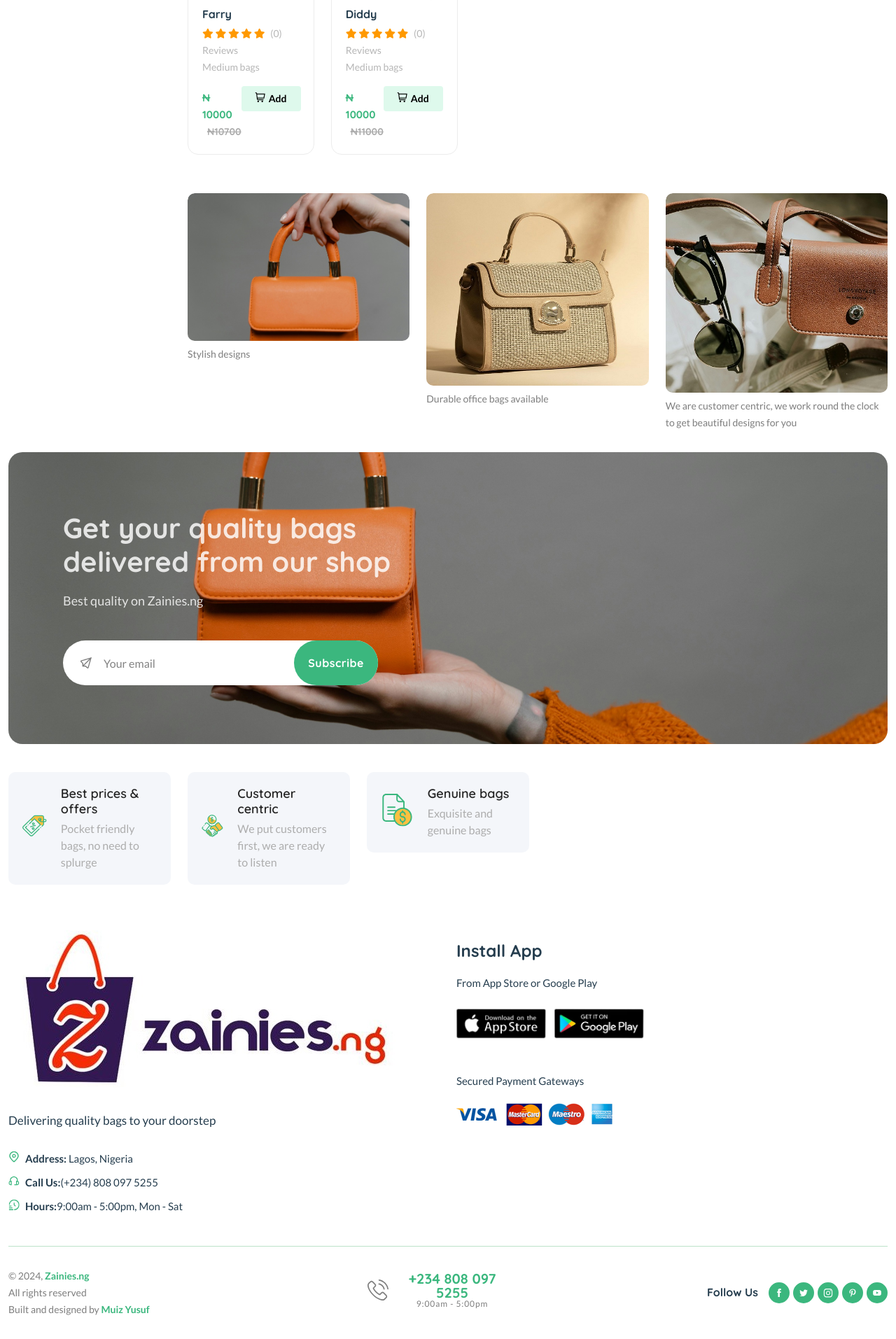
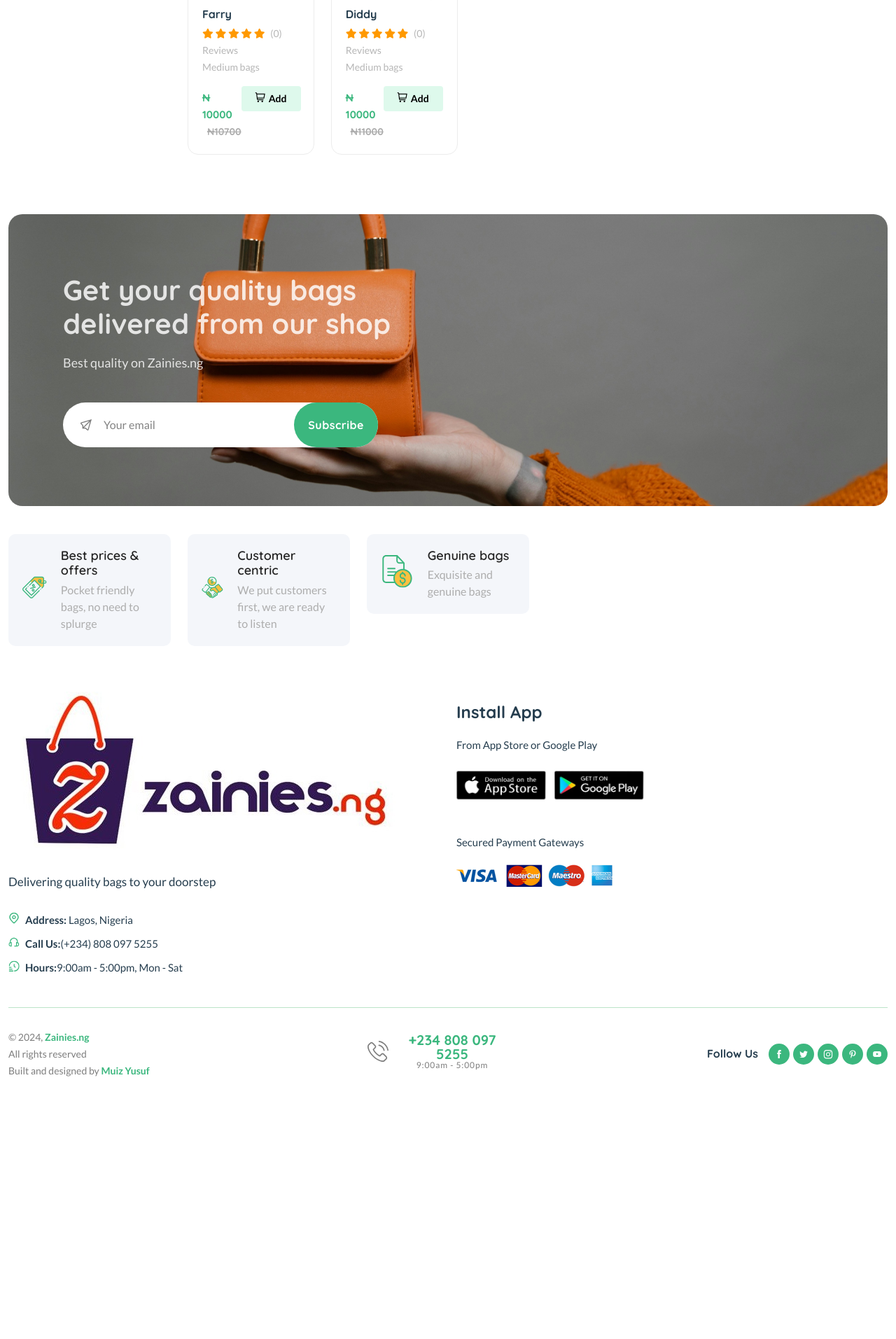
Before and after one commit to AdesadaZainab/Zainab-website, a Django app: page / in a window 1280 px wide. Shown: the part 3553-5466 px from the top of the page at 70% size. After the commit the page ends 5091 px from the top, so only its background shows below. Run offline with Django 3.2, Linux system fonts and the light colour scheme; data comes from the database, SQL or seed files in the repository; data that the repository does not hold is empty; some libraries are stand-ins or nearby versions.

Commit message:
final commit1

```diff
--- a/templates/core/index.html
+++ b/templates/core/index.html
@@ -2937,33 +2937,7 @@
                         </div>
                     </section>
                     End Deals-->
-                    <section class="banners">
-                        <div class="row">
-                            <div class="col-lg-4 col-md-6">
-                                <div class="banner-img">
-                                    <img src="{% static 'assets/imgs/banner/show1.jpg' %}" alt="" />
-                                    <span>Stylish designs</span>
-                                </div>
 
-
-                            </div>
-                            <div class="col-lg-4 col-md-6">
-                                <div class="banner-img">
-                                    <img src="{% static 'assets/imgs/banner/show2.jpeg' %}" alt="" />
-                                    <span>Durable office bags available</span>
-                                </div>
-
-                            </div>
-                            <div class="col-lg-4 col-md-6">
-                                <div class="banner-img">
-                                    <img src="{% static 'assets/imgs/banner/show3.jpg' %}" alt="" />
-                                    <span>We are customer centric, we work round the clock to get beautiful designs for you</span>
-                                </div>
-                            </div>
-
-
-                        </div>
-                    </section>
                     <!--End banners-->
                 </div>
                 <div class="col-lg-1-5 primary-sidebar sticky-sidebar pt-30">
```
